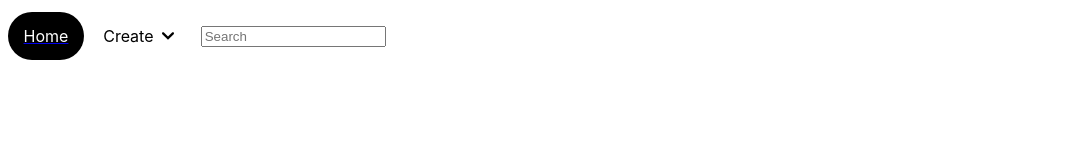
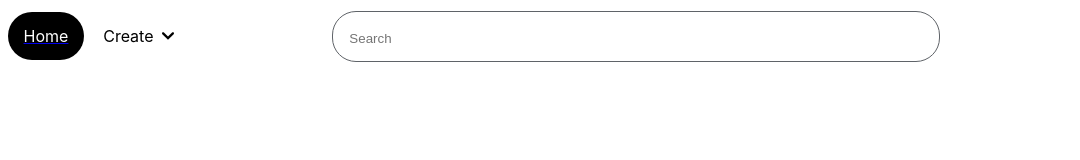
Before and after one commit to hoortiz/Pinterest, a plain HTML site: page index.html in a window 1280 px wide. Shown: the full height of the page, 40-1120 px from the left. Drawn offline with Linux system fonts and the light colour scheme.

Commit message:
Primer Cambio

```diff
--- a/style/main.css
+++ b/style/main.css
@@ -233,6 +233,26 @@ nav{
 
 #navcenter-textarea{
     width: 90%;
+    display: flex;
+    padding: 5px 8px 0 14px;
+    z-index: 3;
+    min-height: 44px;
+    border: 1px solid #5f6368;
+    box-shadow: none;
+    border-radius: 24px;
+    margin: 0 auto;
+    width: 638px;
+    max-width: 584px;
+    align-items: center;
+}
+
+#navcenter-textarea:hover{
+    background: #f4f9ff;
+}
+
+#navcenter-textarea input{
+    border: 0px;
+    width: 100%;
 }
 
 #navbar-pinterest{
```
